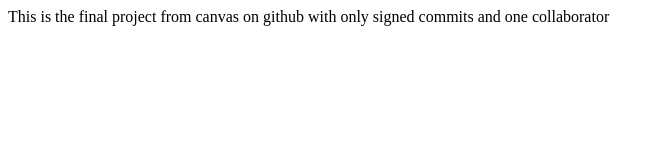
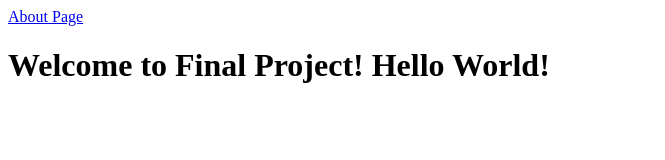
Before and after one commit to arg43798/final-project, a plain HTML site: page index.html in a window 1280 px wide. Shown: the whole page, without its empty margins (0-665 px from the left). Drawn offline with Linux system fonts and the light colour scheme.

Commit message:
final project ver 1.2
Fixed some bugs with the original website, removed some unwanted body text and added some headers

```diff
--- a/index.html
+++ b/index.html
@@ -6,6 +6,9 @@
 
 </head>
 <body>
-    This is the final project from canvas on github with only signed commits and one collaborator
+      <nav>
+        <a href="./about">About Page</a>
+    </nav>
+    <h1>Welcome to Final Project! Hello World!</h1>
 </body>
 </html>
```
